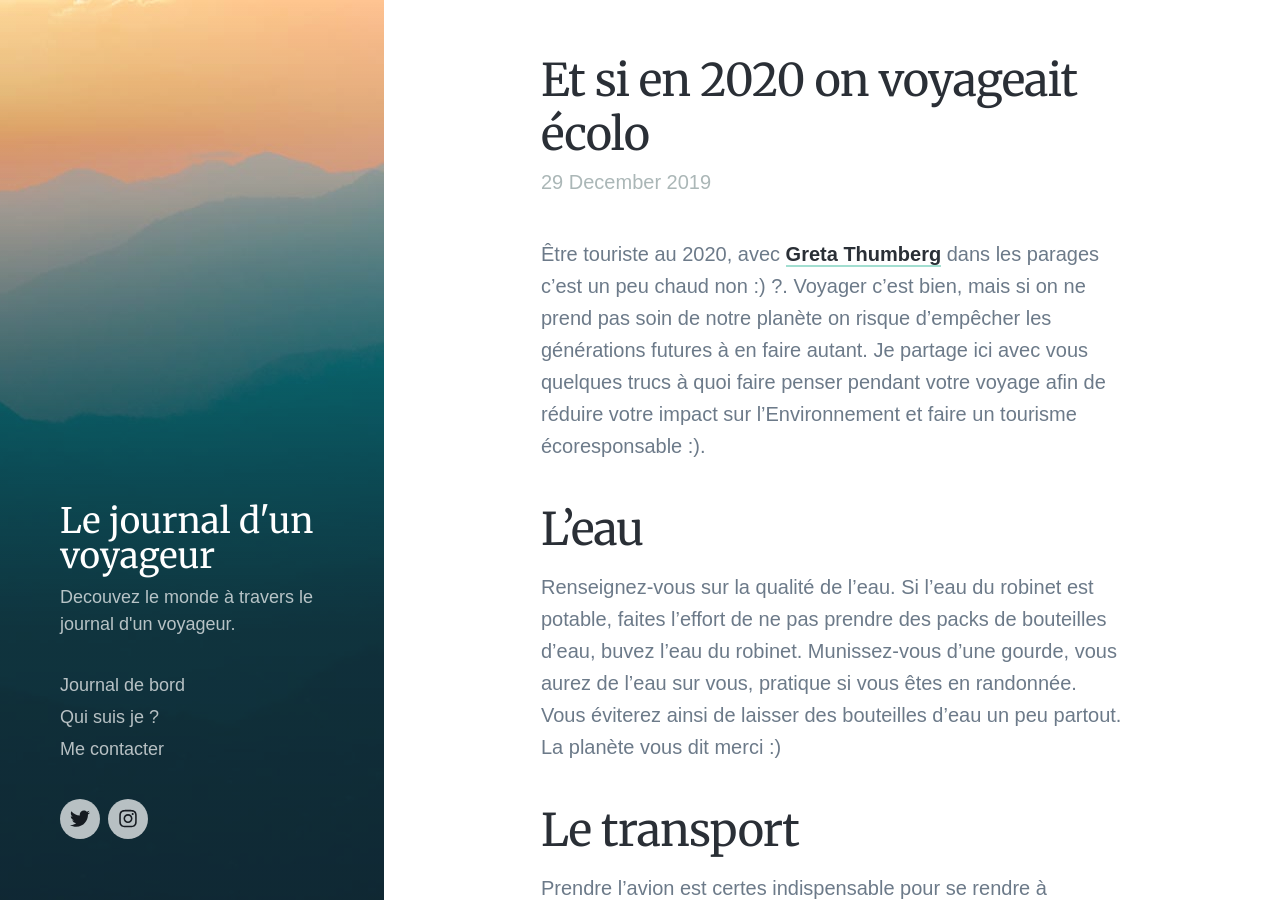
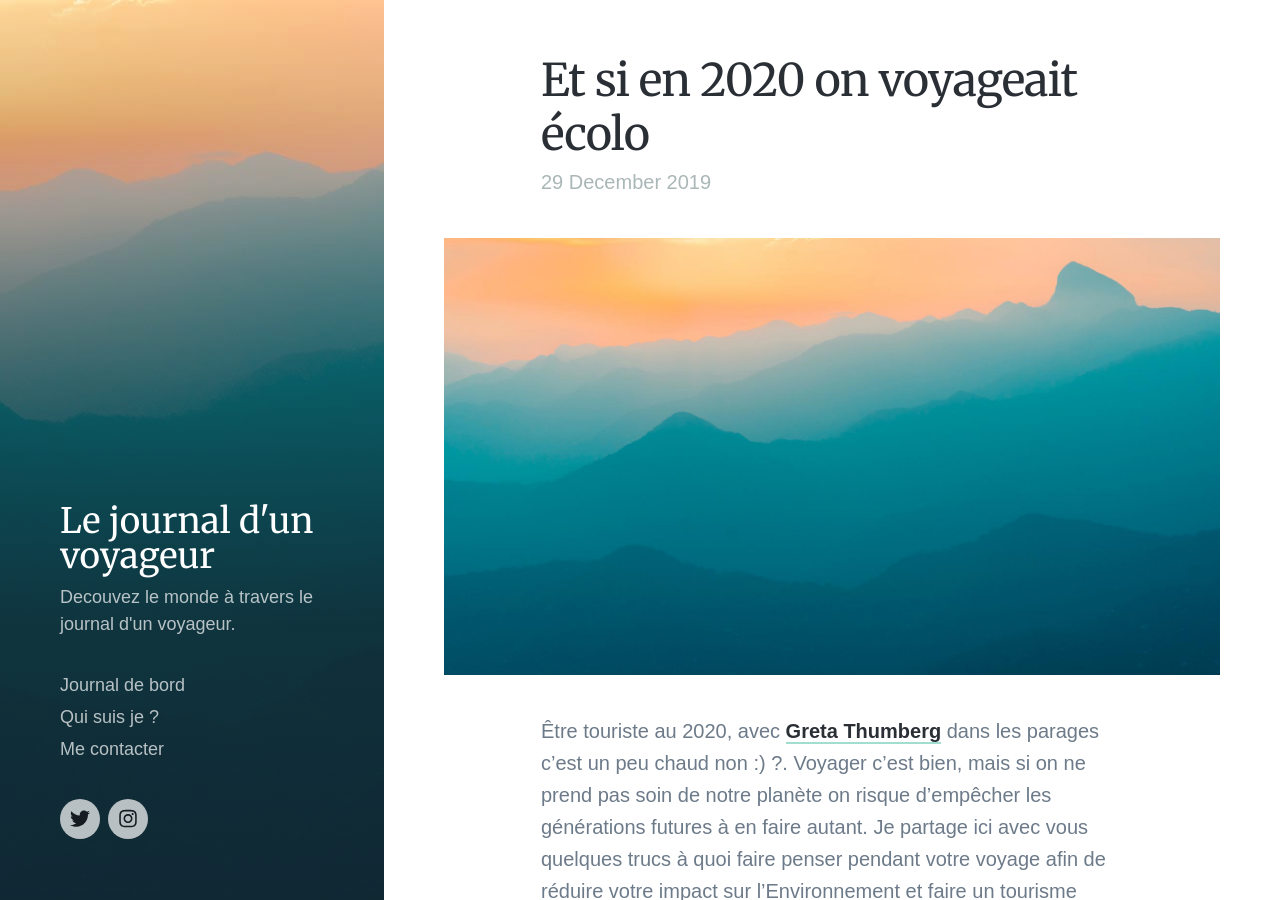
Before and after one commit to iFaroukGN/ifaroukgn.github.io, a Jekyll site: the page built from _posts/2019-12-29-tourisme-ecoresponsable.md, in a window 1280 px wide and 900 px high. Built offline with Jekyll 4.4.1, drawn with Linux system fonts in a browser that asks for light colours; nearby versions of some CDN libraries; some web fonts are replaced.

Commit message:
Minor changes

```diff
--- a/_posts/2019-12-29-tourisme-ecoresponsable.md
+++ b/_posts/2019-12-29-tourisme-ecoresponsable.md
@@ -4,6 +4,8 @@ date: 2019-12-29 00:00:00
 featured_image: '/images/demo/demo-landscape.jpg'
 excerpt: Être touriste au 2020, avec Greta Thumberg dans les parages c'est un peu chaud non :) ? Voyager c'est bien, mais si on ne prend pas soin de notre planète on risque d'empêcher les générations futures à en faire autant. Je partage ici avec vous quelques trucs à quoi faire penser pendant votre voyage afin de réduire votre impact sur l'Environnement et faire un tourisme écoresponsable :).
 ---
+
+![](/images/demo/demo-landscape.jpg)
 
 Être touriste au 2020, avec [Greta Thumberg](https://fr.wikipedia.org/wiki/Greta_Thunberg) dans les parages c'est un peu chaud non :) ?. Voyager c'est bien, mais si on ne prend pas soin de notre planète on risque d'empêcher les générations futures à en faire autant. Je partage ici avec vous quelques trucs à quoi faire penser pendant votre voyage afin de réduire votre impact sur l'Environnement et faire un tourisme écoresponsable :).
 
```
Also changed, not shown: _posts/2020-05-10-le-tourisme-post-covid.md (+3 -0 lines).
